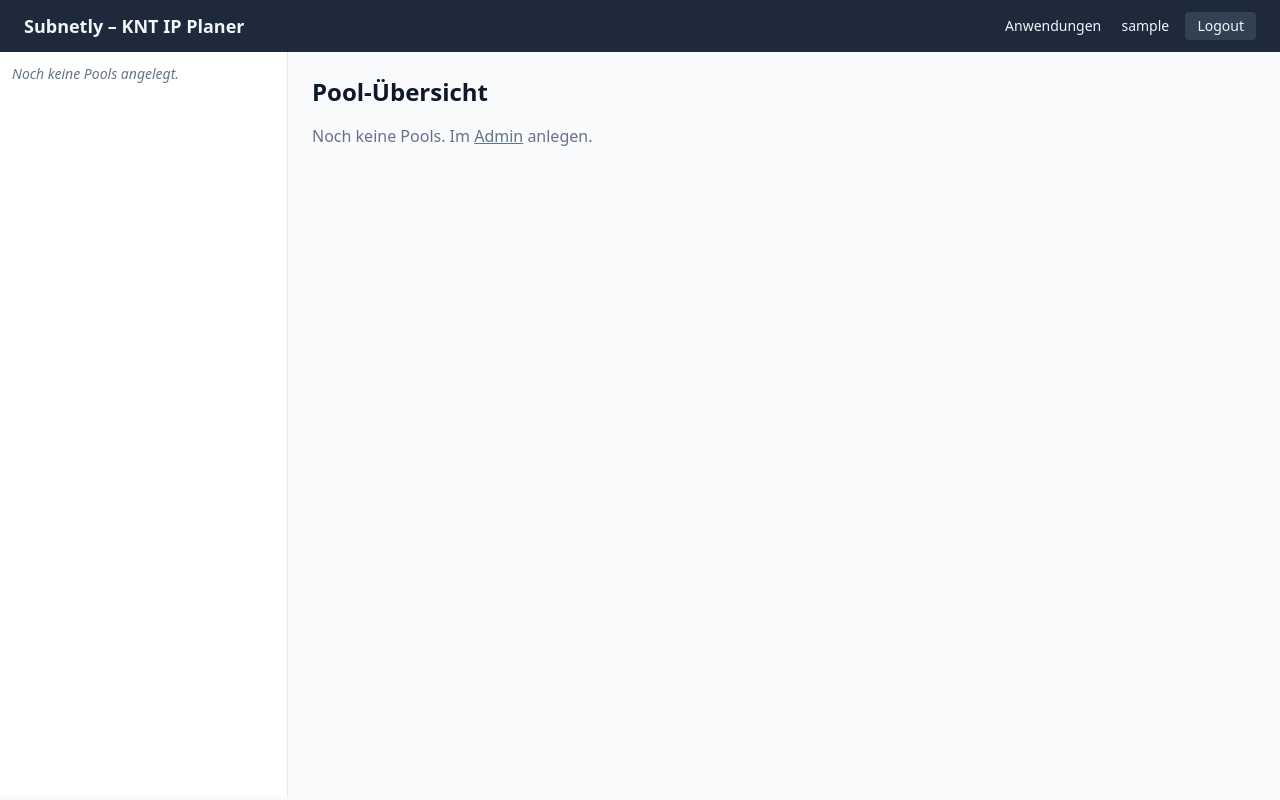
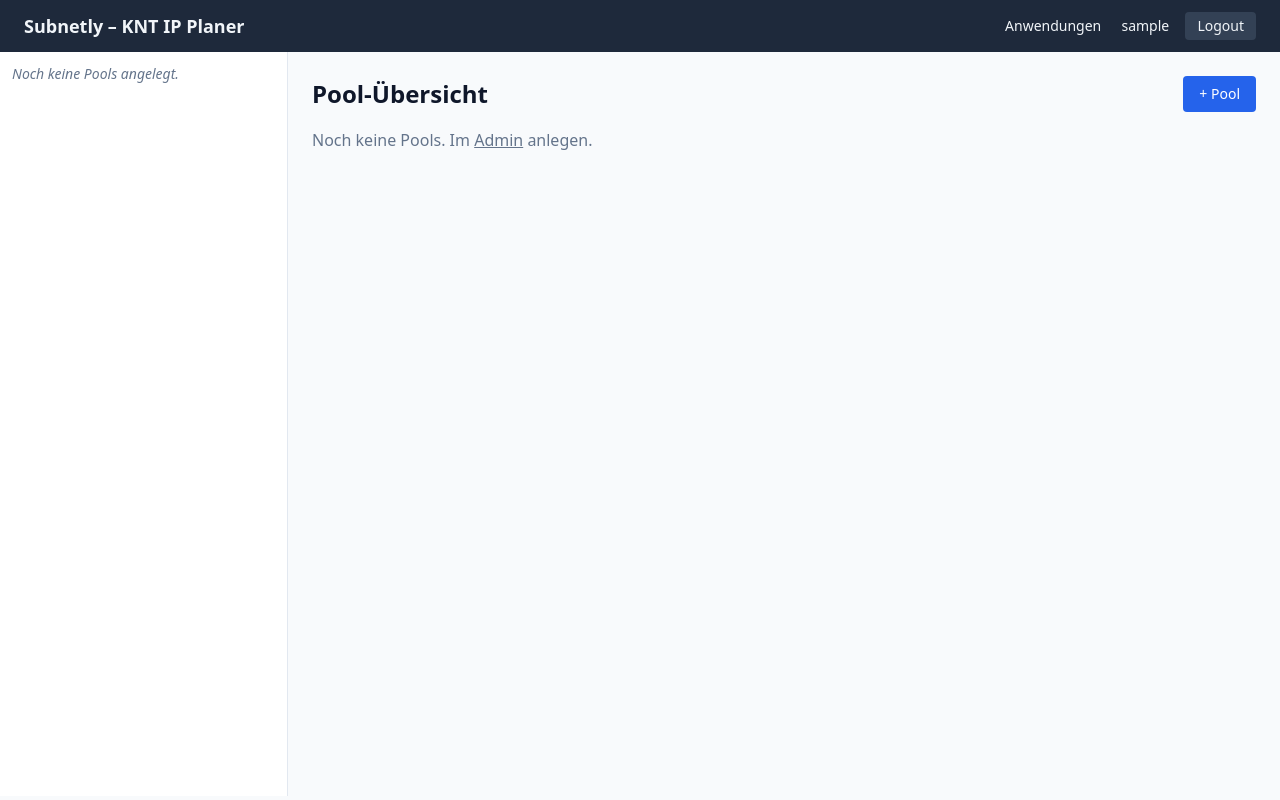
Before and after one commit to CabelKai/Subnetly, a Django app: page / in a window 1280 px wide. Run offline with Django 5.2, Linux system fonts and the light colour scheme; the visitor is signed in with stand-in values (Sample User, id 1); data that the repository does not hold is empty; parts of the project's set-up code (start-up, migrations or seed data) failed here and were passed over; some libraries are stand-ins or nearby versions.

Commit message:
feat(ui): + Pool and Bearbeiten buttons on index and pool detail
Co-Authored-By: Claude Sonnet 4.6 <noreply@anthropic.com>

```diff
--- a/web/ipam/templates/index.html
+++ b/web/ipam/templates/index.html
@@ -1,7 +1,13 @@
 {% extends "base.html" %}
 {% block title %}Übersicht{% endblock %}
 {% block content %}
-<h1 class="text-2xl font-semibold mb-4">Pool-Übersicht</h1>
+<div class="flex items-center justify-between mb-4">
+    <h1 class="text-2xl font-semibold">Pool-Übersicht</h1>
+    <a href="{% url 'ipam:pool_new' %}"
+       class="bg-blue-600 hover:bg-blue-700 text-white px-4 py-2 rounded text-sm font-medium">
+        + Pool
+    </a>
+</div>
 <div class="grid grid-cols-1 md:grid-cols-2 lg:grid-cols-3 gap-4">
     {% for card in cards %}
     <a href="{% url 'ipam:pool_detail' card.pool.id %}" class="bg-white rounded shadow p-4 hover:shadow-md">
```
Also changed, not shown: web/ipam/templates/pool_detail.html (+10 -12 lines).
